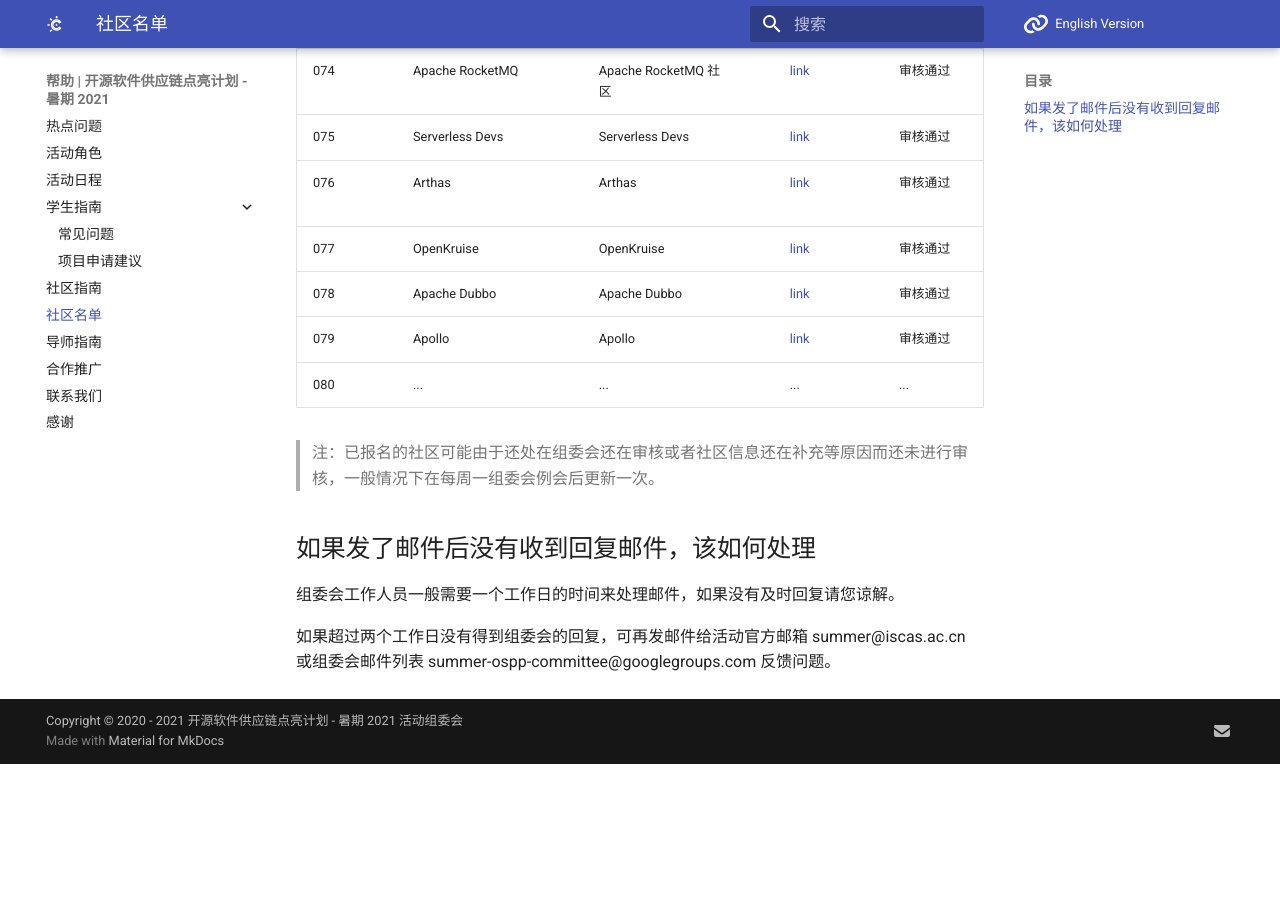
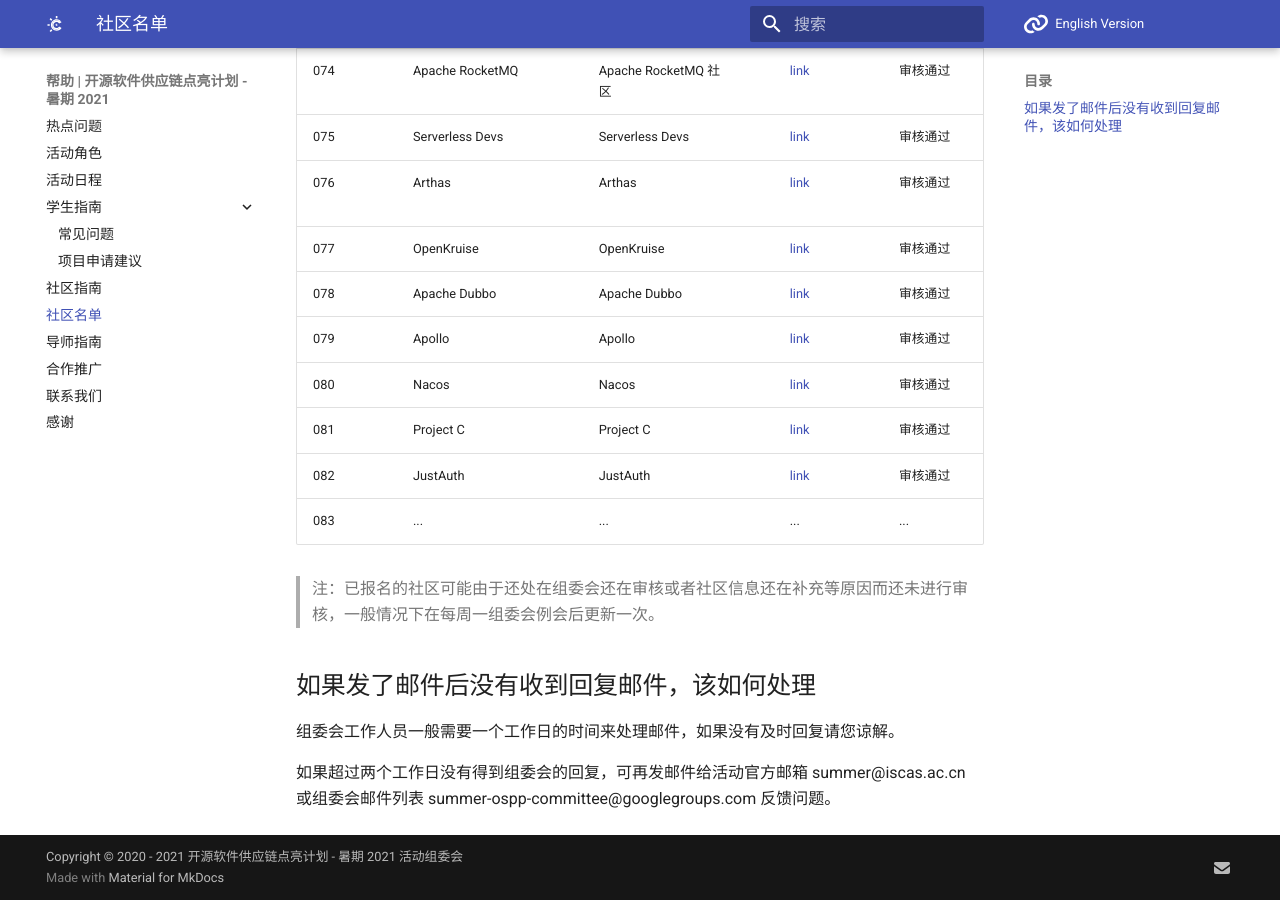
Before and after one commit to summer-ospp/help, an MkDocs documentation site: the page built from docs/communities-list.md, in a window 1280 px wide and 900 px high, scrolled down 3958 px. Built offline with MkDocs 1.6.1 and Material for MkDocs 9.7.7, drawn with Linux system fonts in a browser that asks for light colours; comment, search, counter and statistics services are not loaded; before the commit the page ends 4722 px from its top, so only the background shows below that.

Commit message:
Update communities-list.md

```diff
--- a/docs/communities-list.md
+++ b/docs/communities-list.md
@@ -80,12 +80,15 @@
 | 072  | LCUI                    | LCUI                            | [link]( https://lcui.lc-soft.io)                               | 审核通过    |
 | 073  | Dragonfly               | Dragonfly                       | [link]( https://d7y.io/en-us/)                                 | 审核通过    |
 | 074  | Apache RocketMQ         | Apache RocketMQ 社区            | [link]( https://rocketmq.apache.org/)                          | 审核通过    |
-| 075  | Serverless Devs         | Serverless Devs                | [link]( http://www.serverless-devs.com/#/home)                  | 审核通过    |
+| 075  | Serverless Devs         | Serverless Devs                 | [link]( http://www.serverless-devs.com/#/home)                  | 审核通过    |
 | 076  | Arthas                  | Arthas                          | [link]( https://arthas.aliyun.com/en-us/)                      | 审核通过    |
 | 077  | OpenKruise              | OpenKruise                      | [link]( https://github.com/openkruise/kruise)                  | 审核通过    |
 | 078  | Apache Dubbo            | Apache Dubbo                    | [link]( https://dubbo.apache.org/zh/)                          | 审核通过    |
 | 079  | Apollo                  | Apollo                          | [link]( https://www.apolloconfig.com/#/)                       | 审核通过    |
-| 080  | ...                     | ...                | ...         | ...    |
+| 080  | Nacos                   | Nacos                           | [link]( https://nacos.io/en-us/)                               | 审核通过    |
+| 081  | Project C               | Project C                       | [link]( https://gitlab.com/alfredchen/projectc)                | 审核通过    |
+| 082  | JustAuth                | JustAuth                        | [link]( https://justauth.wiki)                                 | 审核通过    |
+| 083  | ...                     | ...                | ...         | ...    |
 
 > 注：已报名的社区可能由于还处在组委会还在审核或者社区信息还在补充等原因而还未进行审核，一般情况下在每周一组委会例会后更新一次。
 
```
